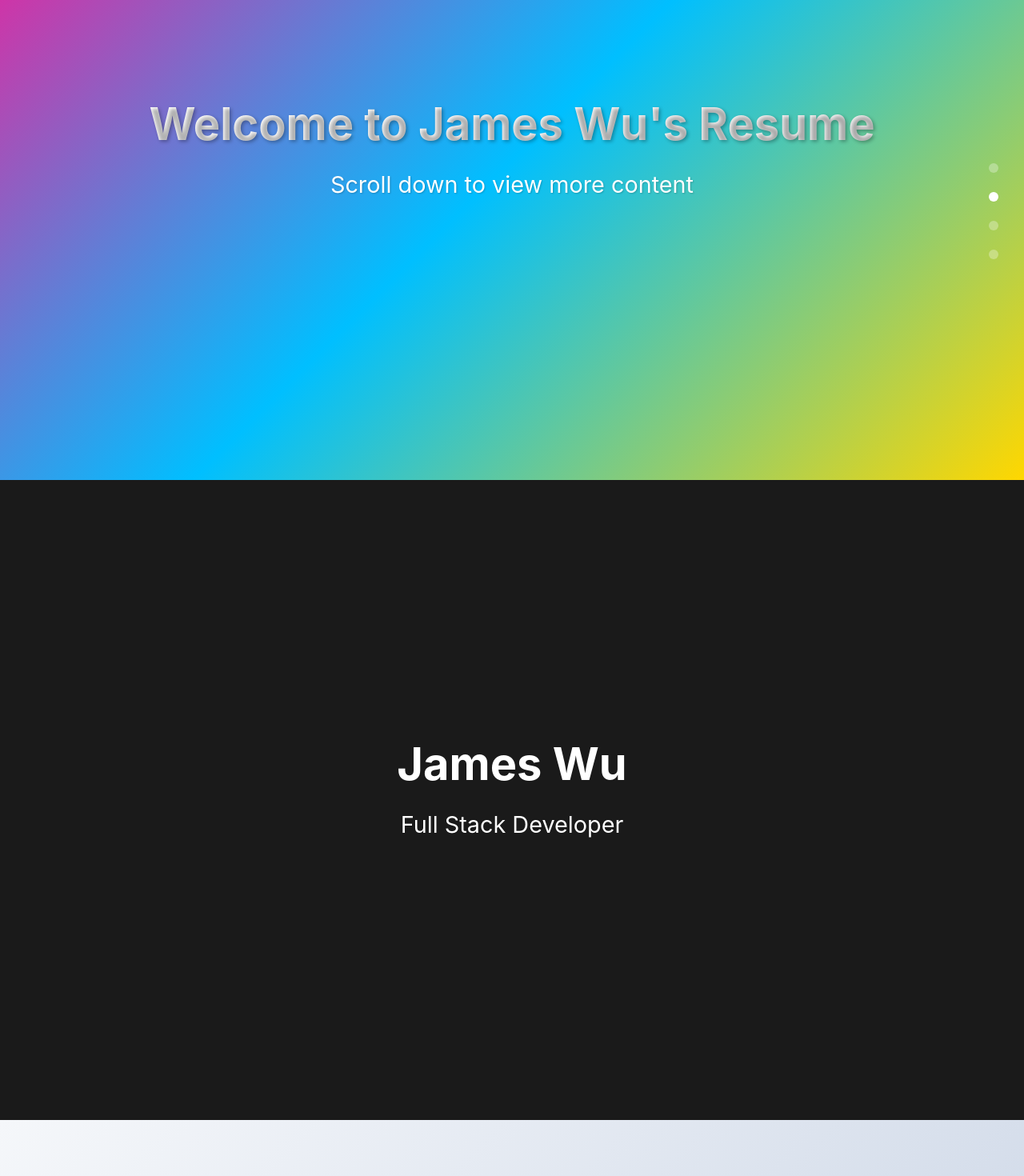
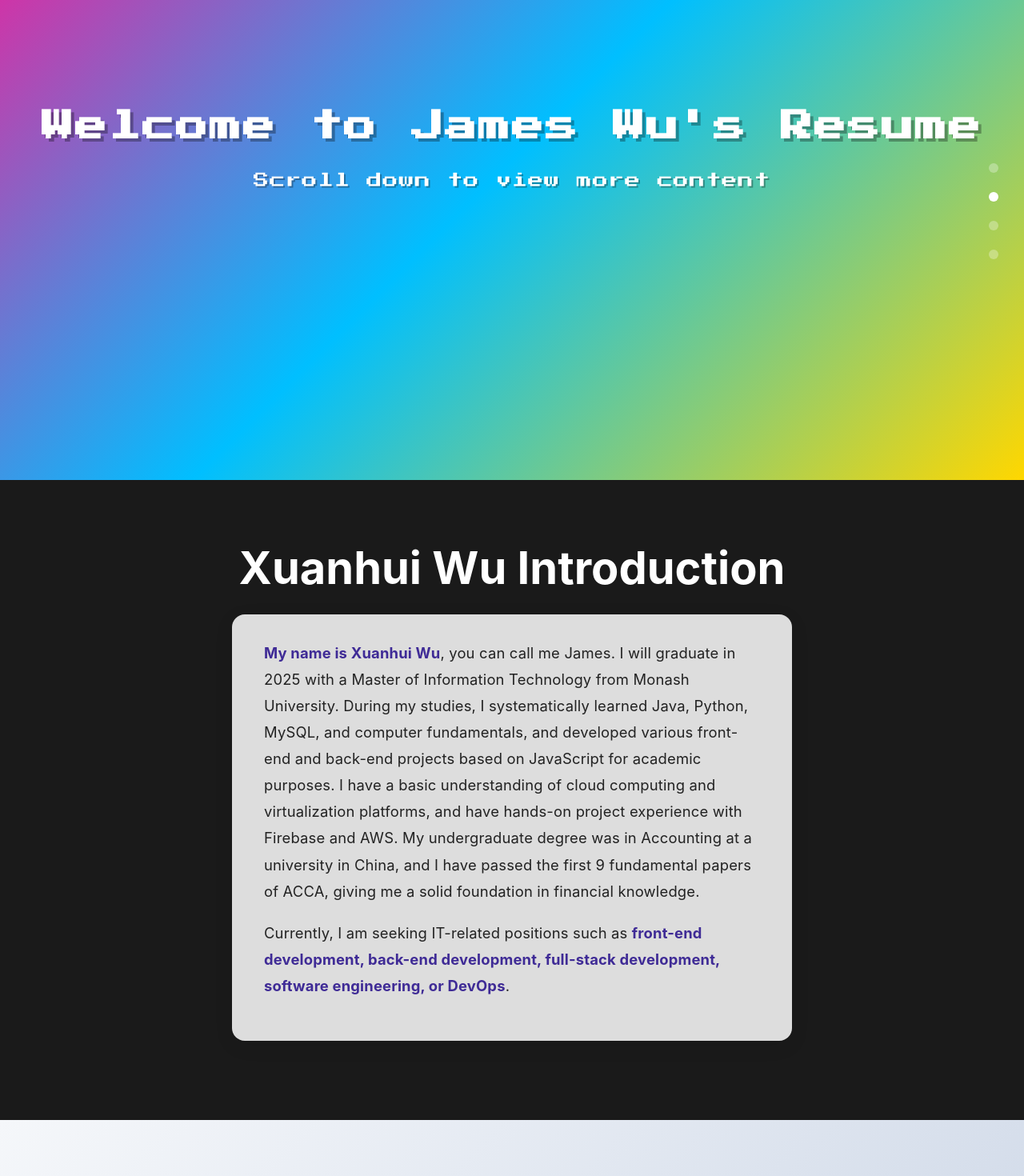
Before and after one commit to StartAt2023/resume-web, a React (Create React App) app: page / in a window 1280 px wide. Shown: the part 200-1670 px from the top of the page at 80% size. Built offline with nearby package versions, Linux system fonts and the light colour scheme.

Commit message:
Finish cv frontend website

```diff
--- a/public/index.html
+++ b/public/index.html
@@ -7,7 +7,7 @@
     <meta name="theme-color" content="#000000" />
     <meta
       name="description"
-      content="Web site created using create-react-app"
+      content="James Wu's Portfolio Website"
     />
     <link rel="apple-touch-icon" href="%PUBLIC_URL%/logo192.png" />
     <!--
@@ -24,7 +24,8 @@
       work correctly both with client-side routing and a non-root public URL.
       Learn how to configure a non-root public URL by running `npm run build`.
     -->
-    <title>React App</title>
+    <link href="https://fonts.googleapis.com/css2?family=Press+Start+2P&display=swap" rel="stylesheet">
+    <title>James Wu's Portfolio</title>
   </head>
   <body>
     <noscript>You need to enable JavaScript to run this app.</noscript>
--- a/src/pages/Contact.tsx
+++ b/src/pages/Contact.tsx
@@ -95,7 +95,7 @@ const Contact: React.FC = () => {
               transition={{ duration: 0.5, delay: 0.2 }}
             >
               <ContactLabel>Email:</ContactLabel>
-              <ContactValue>your.email@example.com</ContactValue>
+              <ContactValue>jamesaudaily2000@gmail.com</ContactValue>
             </ContactItem>
             <ContactItem
               initial={{ x: -50, opacity: 0 }}
@@ -103,7 +103,7 @@ const Contact: React.FC = () => {
               transition={{ duration: 0.5, delay: 0.3 }}
             >
               <ContactLabel>LinkedIn:</ContactLabel>
-              <ContactValue>linkedin.com/in/yourprofile</ContactValue>
+              <ContactValue>https://www.linkedin.com/in/xuanhui-wu-4836b2300/</ContactValue>
             </ContactItem>
             <ContactItem
               initial={{ x: -50, opacity: 0 }}
@@ -111,7 +111,7 @@ const Contact: React.FC = () => {
               transition={{ duration: 0.5, delay: 0.4 }}
             >
               <ContactLabel>GitHub:</ContactLabel>
-              <ContactValue>github.com/yourusername</ContactValue>
+              <ContactValue>github.com/StartAt2023</ContactValue>
             </ContactItem>
           </ContactInfo>
         </ContactCard>
--- a/src/pages/Home.tsx
+++ b/src/pages/Home.tsx
@@ -12,6 +12,38 @@ const Section = styled(motion.section)<{ bgColor: string }>`
   flex-direction: column;
   justify-content: center;
   align-items: center;
+`;
+
+const PixelTitle = styled(motion.h1)`
+  font-family: 'Press Start 2P', cursive;
+  font-size: 2.5rem;
+  color: #fff;
+  margin-bottom: 1.5rem;
+  text-align: center;
+  font-weight: 700;
+  text-shadow: 4px 4px 0px rgba(0, 0, 0, 0.3);
+  letter-spacing: 2px;
+  line-height: 1.5;
+
+  @media (max-width: 768px) {
+    font-size: 1.8rem;
+  }
+`;
+
+const PixelSubtitle = styled(motion.h2)`
+  font-family: 'Press Start 2P', cursive;
+  font-size: 1.2rem;
+  color: #fff;
+  margin-bottom: 2rem;
+  text-align: center;
+  font-weight: 400;
+  text-shadow: 2px 2px 0px rgba(0, 0, 0, 0.3);
+  letter-spacing: 1px;
+  line-height: 1.5;
+
+  @media (max-width: 768px) {
+    font-size: 0.9rem;
+  }
 `;
 
 const Title = styled(motion.h1)`
@@ -104,6 +136,35 @@ const ProjectCard = styled(motion.a)`
   }
 `;
 
+const Intro = styled(motion.div)`
+  max-width: 700px;
+  margin: 0 auto;
+  background: rgba(255,255,255,0.85);
+  border-radius: 16px;
+  box-shadow: 0 6px 24px rgba(0,0,0,0.08);
+  padding: 2rem 2.5rem;
+  color: #222;
+  font-size: 1.15rem;
+  line-height: 1.8;
+  letter-spacing: 0.01em;
+  text-align: left;
+  margin-bottom: 1.5rem;
+
+  p {
+    margin-bottom: 1.2rem;
+  }
+
+  strong {
+    color: #3f2b96;
+    font-weight: 700;
+  }
+
+  @media (max-width: 768px) {
+    padding: 1.2rem 1rem;
+    font-size: 1rem;
+  }
+`;
+
 const Home: React.FC = () => {
   const [activeSection, setActiveSection] = useState('welcome');
 
@@ -150,32 +211,22 @@ const Home: React.FC = () => {
         viewport={{ once: true }}
         transition={{ duration: 0.5 }}
       >
-        <Title
+        <PixelTitle
           initial={{ y: 50, opacity: 0 }}
           whileInView={{ y: 0, opacity: 1 }}
           viewport={{ once: true }}
           transition={{ duration: 0.8 }}
-          style={{
-            textShadow: '2px 2px 4px rgba(0, 0, 0, 0.3)',
-            background: 'linear-gradient(45deg, #fff, #f0f0f0)',
-            WebkitBackgroundClip: 'text',
-            WebkitTextFillColor: 'transparent'
-          }}
         >
           Welcome to James Wu's Resume
-        </Title>
-        <Subtitle
+        </PixelTitle>
+        <PixelSubtitle
           initial={{ y: 50, opacity: 0 }}
           whileInView={{ y: 0, opacity: 1 }}
           viewport={{ once: true }}
           transition={{ duration: 0.8, delay: 0.2 }}
-          style={{
-            textShadow: '1px 1px 2px rgba(0, 0, 0, 0.2)',
-            color: '#fff'
-          }}
         >
           Scroll down to view more content
-        </Subtitle>
+        </PixelSubtitle>
       </Section>
 
       <Section
@@ -192,16 +243,17 @@ const Home: React.FC = () => {
           viewport={{ once: true }}
           transition={{ duration: 0.8 }}
         >
-          James Wu
+          Xuanhui Wu Introduction
         </Title>
-        <Subtitle
+        <Intro
           initial={{ y: 50, opacity: 0 }}
           whileInView={{ y: 0, opacity: 1 }}
           viewport={{ once: true }}
           transition={{ duration: 0.8, delay: 0.2 }}
         >
-          Full Stack Developer
-        </Subtitle>
+          <p><strong>My name is Xuanhui Wu</strong>, you can call me James. I will graduate in 2025 with a Master of Information Technology from Monash University. During my studies, I systematically learned Java, Python, MySQL, and computer fundamentals, and developed various front-end and back-end projects based on JavaScript for academic purposes. I have a basic understanding of cloud computing and virtualization platforms, and have hands-on project experience with Firebase and AWS. My undergraduate degree was in Accounting at a university in China, and I have passed the first 9 fundamental papers of ACCA, giving me a solid foundation in financial knowledge.</p>
+          <p>Currently, I am seeking IT-related positions such as <strong>front-end development, back-end development, full-stack development, software engineering, or DevOps</strong>.</p>
+        </Intro>
       </Section>
 
       <Section
@@ -232,6 +284,10 @@ const Home: React.FC = () => {
             <p>Master of Information Technology</p>
             <p>Monash University</p>
             <p>2023 - 2025</p>
+            <hr />
+            <p>Bachelor of Accounting</p>
+            <p>Guangdong Polytechnic Normal University</p>
+            <p>2019 - 2023</p>
           </SkillsCard>
           <SkillsCard
             initial={{ x: 50, opacity: 0 }}
@@ -240,7 +296,7 @@ const Home: React.FC = () => {
             transition={{ duration: 0.8, delay: 0.4 }}
           >
             <h3>Technical Skills</h3>
-            <p>Frontend: React, TypeScript, HTML, CSS</p>
+            <p>Frontend: React, Vue, TypeScript, HTML, CSS</p>
             <p>Backend: Node.js, Python, Java</p>
             <p>Database: MySQL, MongoDB</p>
           </SkillsCard>
```
